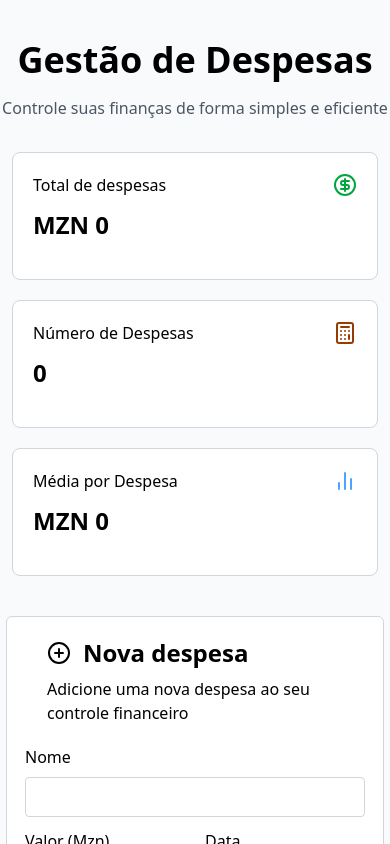
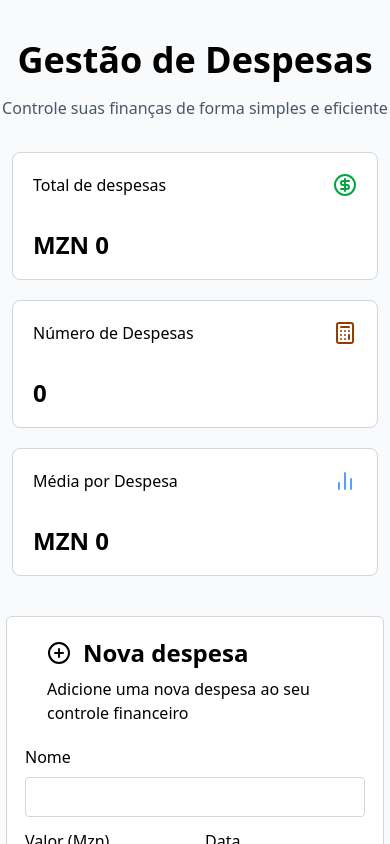
Before and after one commit to morheus2077/GDP, a React (Vite) app: page / in a window 390 px wide. Shown: the top 844 px of the page. Built offline with nearby package versions, Linux system fonts and the light colour scheme.

Commit message:
Atualizando codigo

```diff
--- a/src/App.tsx
+++ b/src/App.tsx
@@ -1,4 +1,4 @@
-  import { useState,} from 'react'
+  import { useState, type FormEvent } from 'react'
   import './App.css'
   import { CircleDollarSign, Calculator, ChartNoAxesColumn, CirclePlus, ListCheck, Pencil, Trash, CalendarCheck2, Instagram, Facebook, Send, Github, Phone, Mail} from 'lucide-react'
   import { format } from 'date-fns';
@@ -7,6 +7,7 @@
 
   function App() {
 
+    //interface para o Objecto que tera as informacoes das despesas
     interface Despesas{
       readonly id: string;
       nome: string;
@@ -16,16 +17,16 @@
       //descricao: string
     }
 
+    //estados para pegar os valores inseridos nos inputs
     const[nome, setNome] = useState <string>("");
     const[valor, setValor] = useState <number>(0);
     const[data, setdata] = useState <string>("");
     const[categoria, setCategoria] = useState<string>("");
-    //const[descricao, setDescricao] = useState <string>("");
+
+    //estados para exibir os valores dos resumos
     const[numeroDespesas, setNumeroDespesas] = useState <number>(0)
     const[totalDespesa, setTotalDespesa] = useState <number>(0);
     const[mediaDespesa, setMediaDespesa] = useState <number>(0);
-
-    //const[inputfiltroCategoria, setinputFiltroCategoria] = useState("");
 
     //Estados para validação dos inputs
     const [erroCategoria, setErroCategoria] = useState<string>('');
@@ -33,20 +34,23 @@
     const[erroValor, setErroValor] = useState<string>("");
     const[erroData, setErroData] = useState<string>("");
 
+    //estado para padronizar a edicao das despesas
     const[textoAtualizar, setTextoAtualizar] = useState({
       enabled: false,
       despe: null as Despesas | null
     })
 
+    //estado em Array para armazenar o objecto com as informacoes das despesas
     const[Despesa, setDespesa] = useState <Despesas[]>([])
 
 
-    // funcao para adicionar despesas
-    function adicionarDespesa(event: React.FormEvent){
+        // funcao para adicionar despesas
+      function adicionarDespesa(event: React.FormEvent){
 
       //funcao pra prevenir o evento padrao de atualizar a pagina ao  fazer a submissao
       event.preventDefault();
 
+      //Validacoes
         // Validação do nome
       if(!nome){
         setErroNome("Por favor, insira um nome.");
@@ -106,9 +110,7 @@
       setNome("");
       setValor(0)
       setCategoria("");
-      //setDescricao("");
       setdata("");
-
     }
 
     //funcao para remover a despesa
@@ -152,6 +154,7 @@
     function atualizarDespesa(event: React.FormEvent){
       event.preventDefault();
 
+      //Validacoes
       // Validação do nome
       if(!nome){
         setErroNome("Por favor, insira um nome.");
@@ -242,7 +245,7 @@
                   < CircleDollarSign/>
                 </div>
               </div>
-              <div className='px-5 pt-3 md:pt-10 text-2xl font-bold'>
+              <div className='px-5 pt-8 md:pt-10 text-2xl font-bold'>
                 <span>MZN {totalDespesa}</span>
               </div>
             </div>
@@ -253,7 +256,7 @@
                 <div className='md:text-lg'>Número de Despesas</div>
                 <div className='text-amber-800'><Calculator/></div>
               </div>
-              <div className='px-5 pt-3 md:pt-10 text-2xl font-bold'>
+              <div className='px-5 pt-8 md:pt-10 text-2xl font-bold'>
                 <span>{numeroDespesas}</span>
               </div>
             </div>
@@ -264,7 +267,7 @@
                 <div className='md:text-lg'>Média por Despesa</div>
                 <div className='text-blue-400'><ChartNoAxesColumn/></div>
               </div>
-              <div className='px-5 pt-3 md:pt-10 text-2xl font-bold'>
+              <div className='px-5 pt-8 md:pt-10 text-2xl font-bold'>
                 <span>MZN {mediaDespesa}</span>
               </div>
             </div>
@@ -349,13 +352,6 @@
                       </select>
                       <p className='text-red-600 text-sm'>{erroCategoria}</p>
                     </div>
-                    {/* <div className='mt-3'>
-                      <label htmlFor="">Descrição</label>
-                      <input type="text"
-                      className='border border-gray-300 w-[500px] h-20 rounded-sm indent-1 mt-3'
-                      value={descricao}
-                      onChange={(e)=>{setDescricao(e.target.value)}}/>
-                    </div> */}
                     <div>
                       {textoAtualizar.enabled === false &&(
                       <button type='submit' className='bg-black text-white border-gray-300 w-[340px] lg:w-[500px] h-10 rounded-md indent-1 mt-5 cursor-pointer hover:bg-green-600 hover:border hover:border-gray-300 hover:scale-105 transition-transform'
@@ -383,29 +379,7 @@
                 </div>
                 <p className='my-3'>Visualize e gerencie todas as suas despesas</p>
                 </div>
-
                 <div className='px-10 mt-6 border-b border-gray-300'>
-                {/* <div className='flex flex-col mt-5 border-b border-gray-300 h-[90px]'>
-                    <label htmlFor="">Filtrar por categoria</label>
-                    <select name="category"
-                    id="category"
-                    className='border border-gray-300 lg:w-[500px] h-10 rounded-sm indent-3 mt-2'
-                    value={inputfiltroCategoria}
-                    onChange={(e)=>{setinputFiltroCategoria(e.target.value)}}
-                    >
-                    <option value="" disabled selected>Selecione uma categoria</option>
-                    <option value="Alimentação">Alimentação</option>
-                    <option value="Transporte">Transporte</option>
-                    <option value="Estudos">Estudos</option>
-                    <option value="Saúde">Saúde</option>
-                    <option value="Lazer">Lazer</option>
-                    </select>
-
-                    <button
-                    className='bg-black text-white'
-                    onClick={()=> filtrar(inputfiltroCategoria)}
-                    >filtar</button>
-                  </div> */}
             </div>
 
 
@@ -466,7 +440,7 @@
     <div className='px-10 lg:px-16 py-10 justify-between lg:flex text-gray-300'>
       <div>
         <h1>Desenvolvido por Emílio Marcelino Honório Branquinho</h1>
-        <h1 className='mt-3 lg:mt-2'>Contact:</h1>
+        <h1 className='mt-3 lg:mt-2'>Contacto:</h1>
         <div className='flex gap-2 mt-2 lg:mt-2'>
           <i><Phone/></i>
           <h2><a href="tel:+258862399225 ">+258 862399225</a></h2>
```
Also changed, not shown: 4 other files (tests, documents, lock files or other folders).
